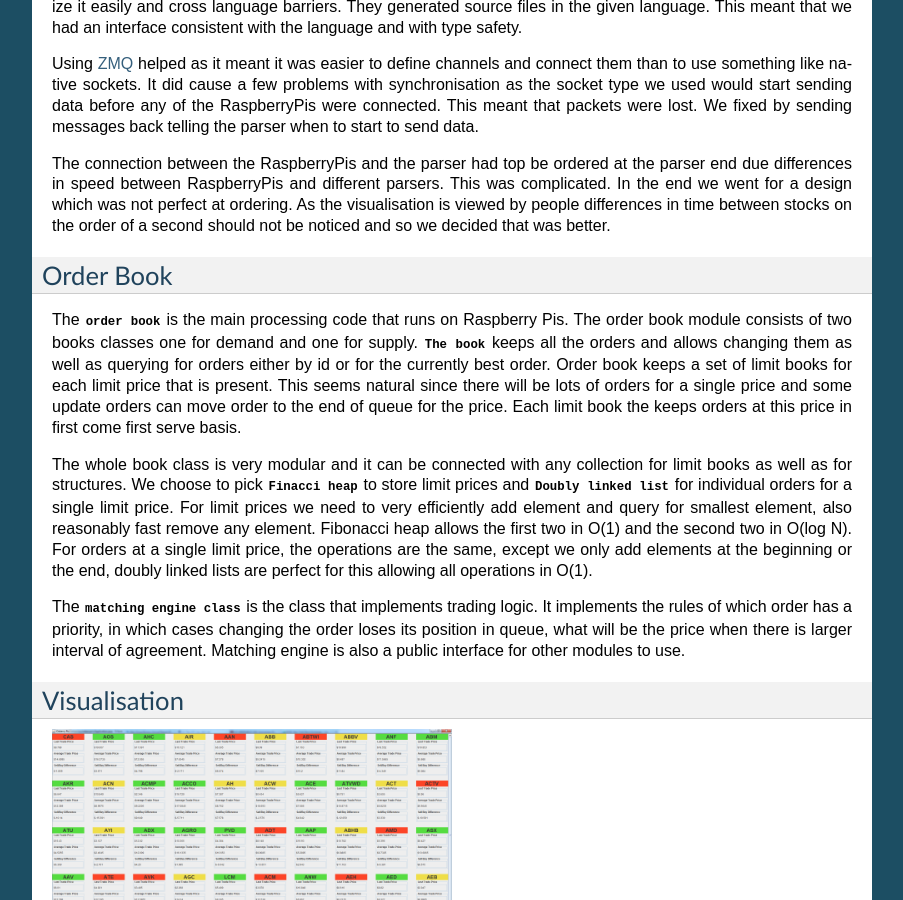
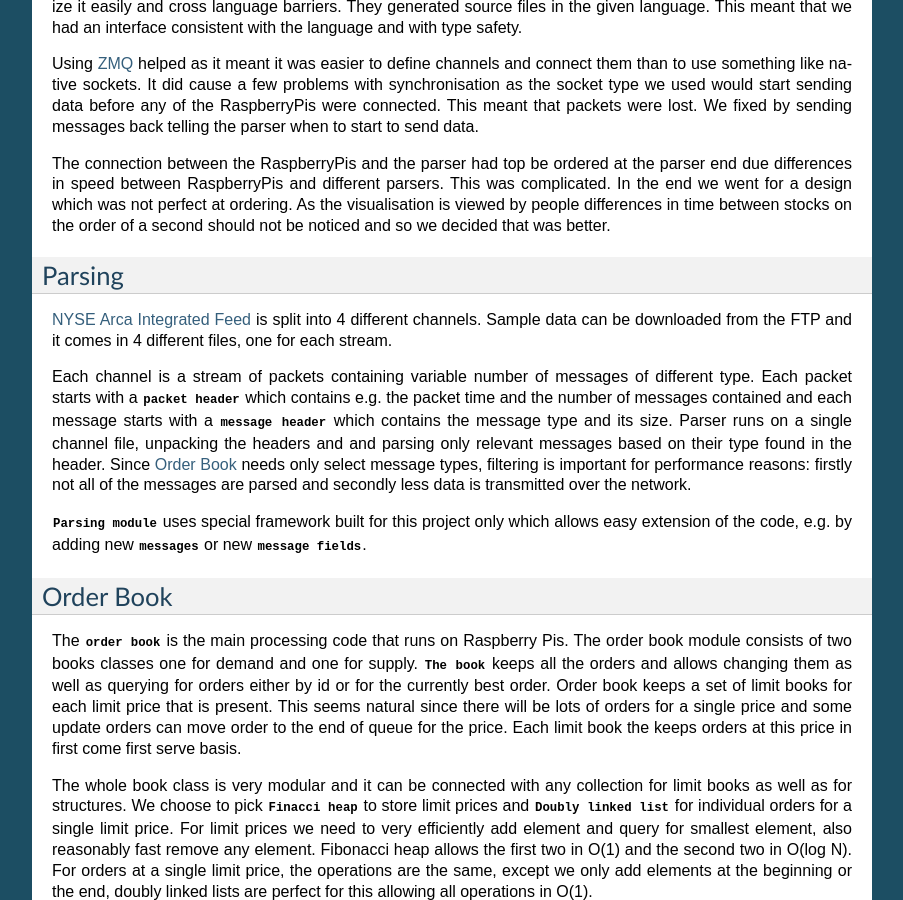
Before and after one commit to kuba/OxBerryPis, a Sphinx documentation site: the page built from docs/sphinx/report.rst, in a window 1280 px wide and 900 px high, scrolled down 940 px. Shown: the whole window, without its empty margins (198-1101 px from the left). Built offline with Sphinx 7.4.7, drawn with Linux system fonts in a browser that asks for light colours.

Commit message:
Add parsing section to the report.

```diff
--- a/docs/sphinx/report.rst
+++ b/docs/sphinx/report.rst
@@ -28,6 +28,32 @@ and different parsers.  This was complicated. In the end we went for a
 design which was not perfect at ordering. As the visualisation is viewed
 by people differences in time between stocks on the order of a second
 should not be noticed and so we decided that was better.
+
+
+Parsing
+-------
+
+`NYSE Arca Integrated Feed <http://www.nyxdata.com/page/1084>`_ is split
+into 4 different channels. Sample data can be downloaded from the FTP
+and it comes in 4 different files, one for each stream.
+
+Each channel is a stream of packets containing variable number of
+messages of different type. Each packet starts with a :py:class:`packet
+header <oxberrypis.parsing.headers.PacketHeader>` which contains e.g.
+the packet time and the number of messages contained  and each message
+starts with a :py:class:`message header
+<oxberrypis.parsing.headers.MsgHeader>` which contains the message type
+and its size. Parser runs on a single channel file, unpacking the
+headers and and parsing only relevant messages based on their type found
+in the header.  Since `Order Book`_ needs only select message types,
+filtering is important for performance reasons: firstly not all of the
+messages are parsed and secondly less data is transmitted over the
+network.
+
+:py:mod:`Parsing module <oxberrypis.parsing>` uses special framework
+built for this project only which allows easy extension of the code,
+e.g. by adding new :py:mod:`messages <oxberrypis.parsing.messages>` or
+new :py:mod:`message fields <oxberrypis.parsing.fields>`.
 
 
 Order Book
```
